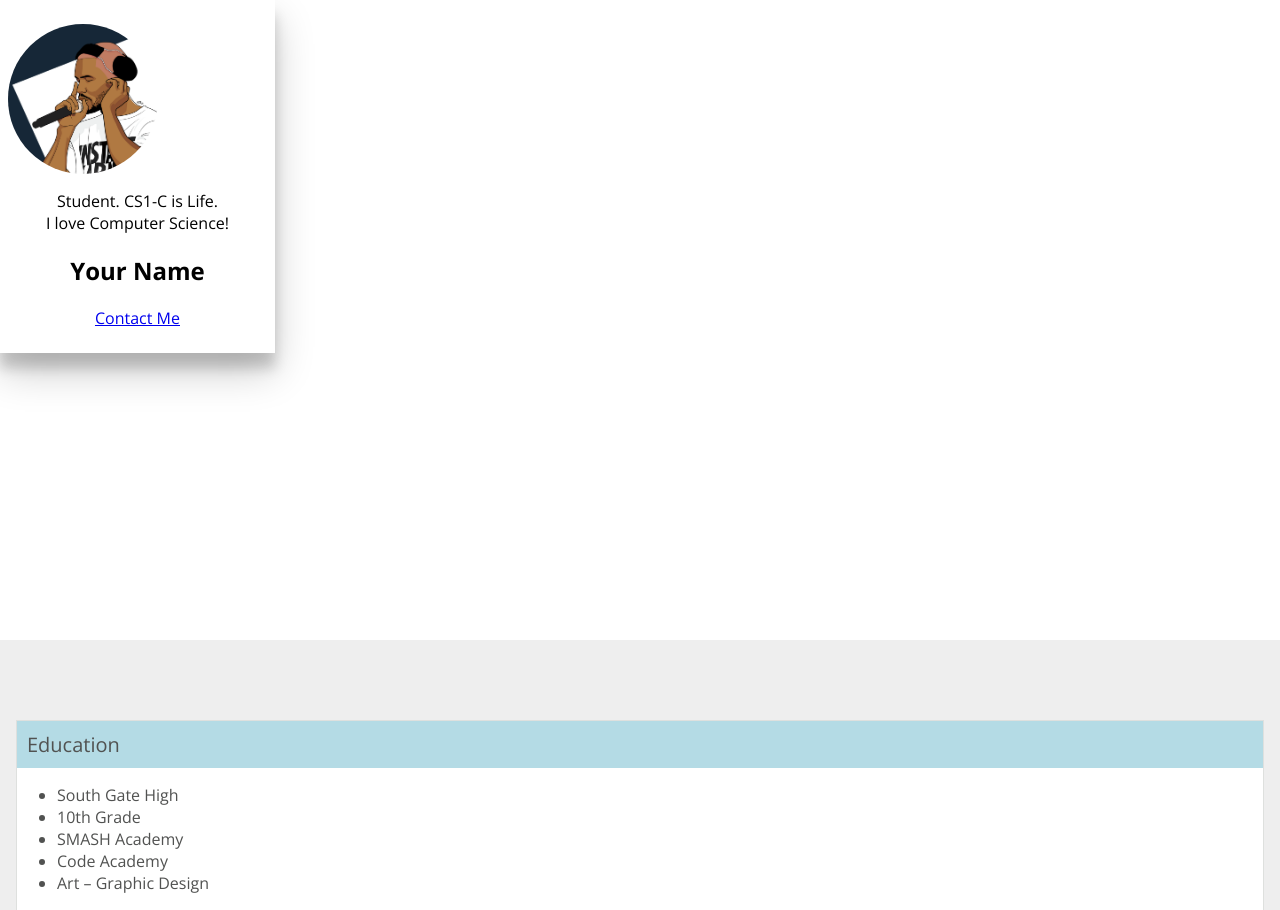
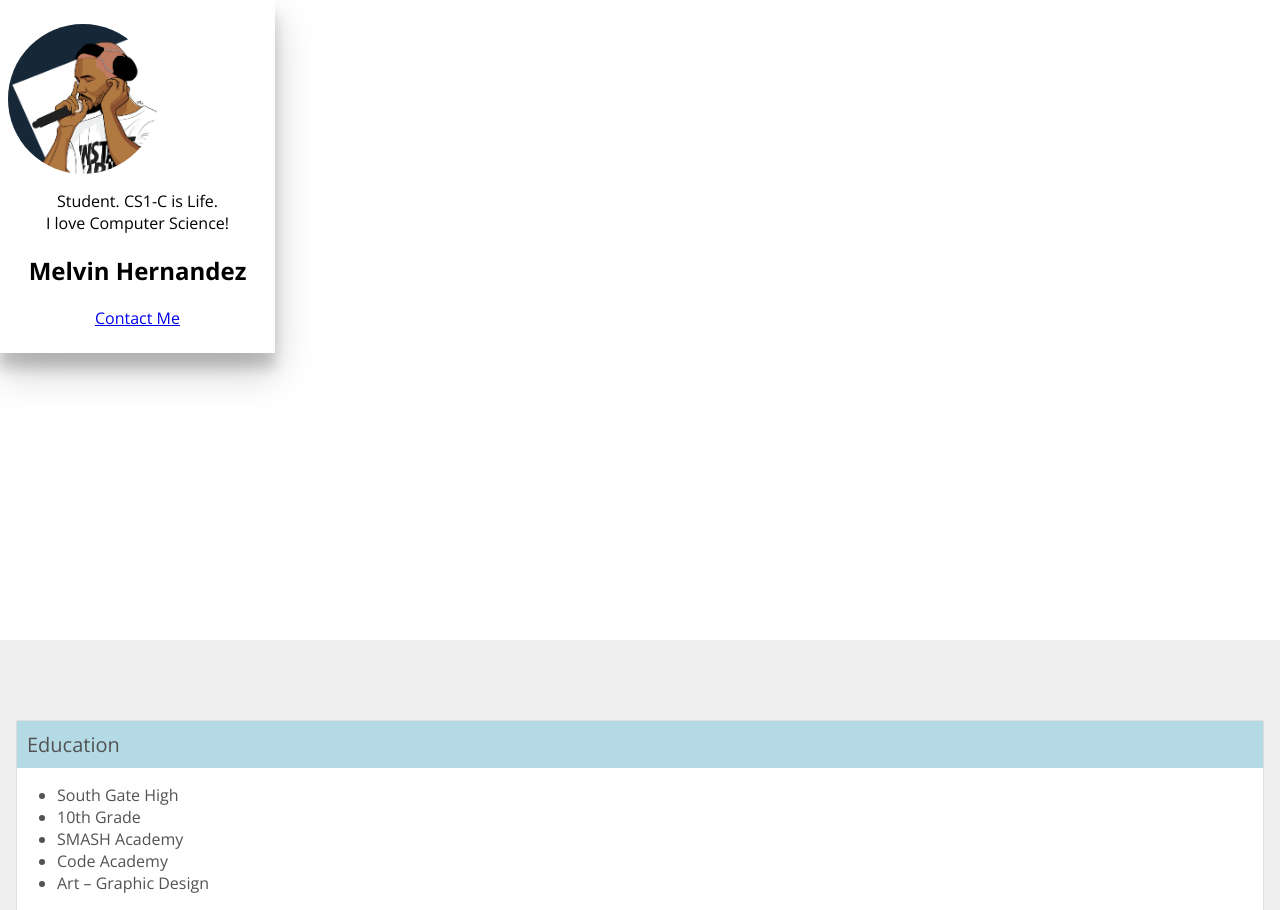
Before and after one commit to melvin-academy/resume, a plain HTML site: page index.html in a window 1280 px wide. Shown: the top 910 px of the page. Drawn offline with nearby package versions, Linux system fonts and the light colour scheme.

Commit message:
Added my name to the project.

```diff
--- a/index.html
+++ b/index.html
@@ -17,7 +17,7 @@
         Student. CS1-C is Life.<br>
         I love Computer Science!
       </p>
-      <h2>Your Name</h2>
+      <h2>Melvin Hernandez</h2>
       <a href="#" id="bio-button">Contact Me</a>
     </div>
   </section>
```
